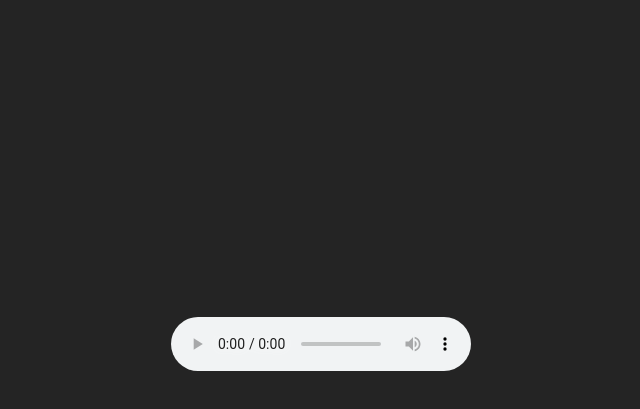
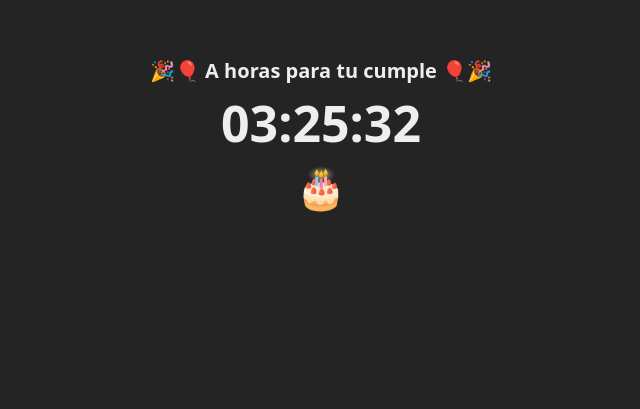
Before and after one commit to MaxC26/lupita-react-js-hb, a React (Create React App) app: page / in a window 1280 px wide. Shown: the part 173-582 px from the top of the page, without its empty margins (319-959 px from the left). Built offline with nearby package versions, Linux system fonts and the light colour scheme.

Commit message:
agrego texto

```diff
--- a/src/BirthdayPage.jsx
+++ b/src/BirthdayPage.jsx
@@ -31,9 +31,9 @@ const BirthdayPage = () => {
   };
   return (
     <div style={titulo}>
-      {/* <h2>Feliz Cumpleaños Lupita</h2> */}
+      <h2>Feliz Cumpleaños Lupita</h2>
       <SongPlayer />
-      {/* <div>
+      <div>
         <p style={parrafos}>
           ¡Muchisimas felicidades! 🎉🎂 Que este día sea tan especial y que te
           la pases de maravilla sobre todo, espero que lo disfrutes muchisimo.
@@ -64,7 +64,7 @@ const BirthdayPage = () => {
           height={window.innerHeight + 100}
           style={confeti}
         />
-      )} */}
+      )}
     </div>
   );
 };
--- a/src/CountdownTimer.jsx
+++ b/src/CountdownTimer.jsx
@@ -1,82 +1,3 @@
-// import React, { useState, useEffect } from 'react';
-// import BirthdayPage from './BirthdayPage';
-
-// const CountdownTimer = () => {
-//   const [timeRemaining, setTimeRemaining] = useState(calculateTimeRemaining());
-//   const [countdownFinished, setCountdownFinished] = useState(false);
-
-//   useEffect(() => {
-//     const timer = setInterval(() => {
-//       const remainingTime = calculateTimeRemaining();
-
-//       if (remainingTime.total <= 0) {
-//         clearInterval(timer);
-//         setCountdownFinished(true);
-//       } else {
-//         setTimeRemaining(remainingTime);
-//       }
-//     }, 1000);
-
-//     return () => {
-//       clearInterval(timer);
-//     };
-//   }, []);
-
-//   function calculateTimeRemaining() {
-//     const now = new Date();
-//     const midnight = new Date(now.getFullYear(), now.getMonth(), now.getDate() + 1, 0, 0, 0);
-//     const timeDiff = midnight - now;
-
-//     const totalSeconds = Math.floor(timeDiff / 1000);
-//     const hours = Math.floor(totalSeconds / 3600);
-//     const minutes = Math.floor((totalSeconds % 3600) / 60);
-//     const seconds = Math.floor(totalSeconds % 60);
-
-//     return {
-//       total: totalSeconds,
-//       hours: formatTime(hours),
-//       minutes: formatTime(minutes),
-//       seconds: formatTime(seconds)
-//     };
-//   }
-
-//   function formatTime(time) {
-//     return time < 10 ? `0${time}` : time;
-//   }
-
-//   const estilo = {
-//     fontSize: '50px',
-//     margin:'25px'
-//   };
-
-//   const pastel = {
-//     fontSize: '40px',
-//     margin: '25px'
-//   }
-
-//   const titulo = {
-//     lineHeight: '1.5em',
-//     fontSize: '20px'
-//   }
-
-//   return (
-//     <div>
-//       {countdownFinished ? (
-//         <BirthdayPage />
-//       ) : (
-//         <>
-//           <h1 style={titulo}>🎉🎈 A horas para tu cumple 🎈🎉</h1>
-//           <h1 style={estilo}>{`${timeRemaining.hours}:${timeRemaining.minutes}:${timeRemaining.seconds}`}</h1>
-//           <h1 style={pastel}>🎂</h1>
-//         </>
-//       )}
-//     </div>
-//   );
-// };
-
-// export default CountdownTimer;
-
-
 import React, { useState, useEffect } from 'react';
 import BirthdayPage from './BirthdayPage';
 
@@ -103,8 +24,8 @@ const CountdownTimer = () => {
 
   function calculateTimeRemaining() {
     const now = new Date();
-    const targetTime = new Date(now.getFullYear(), now.getMonth(), now.getDate(), 12, 5, 0);
-    const timeDiff = targetTime - now;
+    const midnight = new Date(now.getFullYear(), now.getMonth(), now.getDate() + 1, 0, 0, 0);
+    const timeDiff = midnight - now;
 
     const totalSeconds = Math.floor(timeDiff / 1000);
     const hours = Math.floor(totalSeconds / 3600);
@@ -123,14 +44,30 @@ const CountdownTimer = () => {
     return time < 10 ? `0${time}` : time;
   }
 
+  const estilo = {
+    fontSize: '50px',
+    margin:'25px'
+  };
+
+  const pastel = {
+    fontSize: '40px',
+    margin: '40px'
+  }
+
+  const titulo = {
+    lineHeight: '1.5em',
+    fontSize: '20px'
+  }
+
   return (
     <div>
       {countdownFinished ? (
         <BirthdayPage />
       ) : (
         <>
-          <h1>Contador Regresivo</h1>
-          <div>{`${timeRemaining.hours}:${timeRemaining.minutes}:${timeRemaining.seconds}`}</div>
+          <h1 style={titulo}>🎉🎈 A horas para tu cumple 🎈🎉</h1>
+          <h1 style={estilo}>{`${timeRemaining.hours}:${timeRemaining.minutes}:${timeRemaining.seconds}`}</h1>
+          <h1 style={pastel}>🎂</h1>
         </>
       )}
     </div>
```
Also changed, not shown: 7 other files (tests, documents, lock files or other folders).
